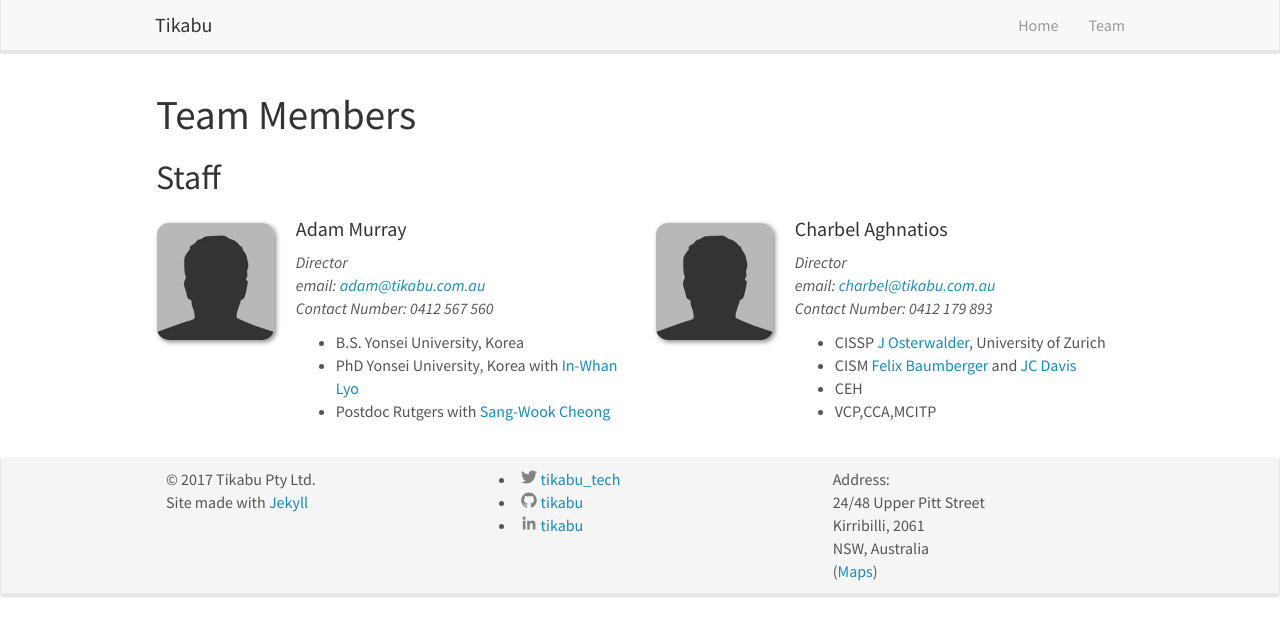
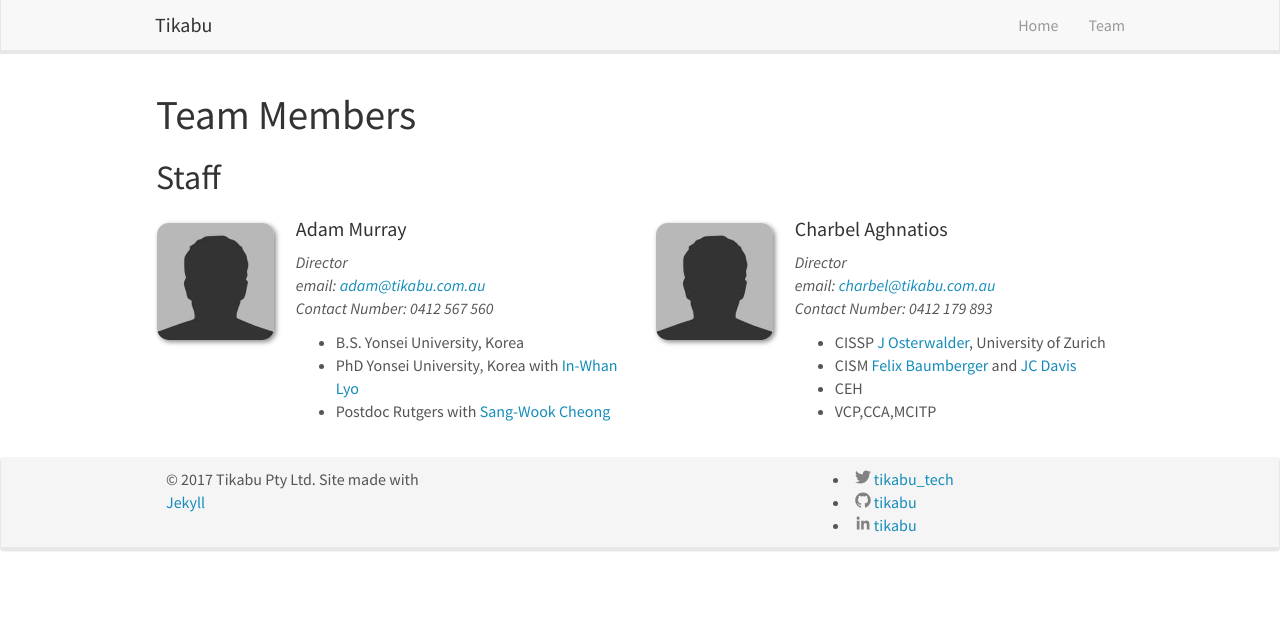
Before and after one commit to tikabu/tikabu_website, a Jekyll site: the page built from _pages/team.md, in a window 1280 px wide. Shown: the top 636 px of the page. Built offline with Jekyll 4.4.1, drawn with Linux system fonts in a browser that asks for light colours; nearby versions of some CDN libraries.

Commit message:
footer changes

```diff
--- a/CNAME
+++ b/CNAME
@@ -1 +1 @@
-www.allanlab.org
+tikabu.com.au
--- a/_includes/footer.html
+++ b/_includes/footer.html
@@ -4,14 +4,16 @@
 	  <div class="row">
 		<div class="col-sm-4">
 
-		  <p>&copy 2017 Tikabu Pty Ltd.<br> Site made with <a href="https://jekyllrb.com">Jekyll</a></p>
+		  <p>&copy 2017 Tikabu Pty Ltd. Site made with <a href="https://jekyllrb.com">Jekyll</a></p>
 
 
 
-		   <p>  </p><p>
+
 
 
 		</div>
+			 			<div class="col-sm-4">
+							 </div>
 			<div class="col-sm-4">
           <li>
             <a href="https://twitter.com/tikabu_tech"><span class="icon icon--twitter"><svg viewBox="0 0 16 16" width="16px" height="16px"><path fill="#828282" d="M15.969,3.058c-0.586,0.26-1.217,0.436-1.878,0.515c0.675-0.405,1.194-1.045,1.438-1.809c-0.632,0.375-1.332,0.647-2.076,0.793c-0.596-0.636-1.446-1.033-2.387-1.033c-1.806,0-3.27,1.464-3.27,3.27 c0,0.256,0.029,0.506,0.085,0.745C5.163,5.404,2.753,4.102,1.14,2.124C0.859,2.607,0.698,3.168,0.698,3.767 c0,1.134,0.577,2.135,1.455,2.722C1.616,6.472,1.112,6.325,0.671,6.08c0,0.014,0,0.027,0,0.041c0,1.584,1.127,2.906,2.623,3.206 C3.02,9.402,2.731,9.442,2.433,9.442c-0.211,0-0.416-0.021-0.615-0.059c0.416,1.299,1.624,2.245,3.055,2.271 c-1.119,0.877-2.529,1.4-4.061,1.4c-0.264,0-0.524-0.015-0.78-0.046c1.447,0.928,3.166,1.469,5.013,1.469 c6.015,0,9.304-4.983,9.304-9.304c0-0.142-0.003-0.283-0.009-0.423C14.976,4.29,15.531,3.714,15.969,3.058z"/></svg>
@@ -40,14 +42,6 @@
 					{% endif %}
 
 		</div>
-		<div class="col-sm-4">
-		  Address:<br />
-		  24/48 Upper Pitt Street<br />
-		  Kirribilli, 2061<br />
-		  NSW, Australia<br />
-
-            (<a href="https://goo.gl/maps/KmM7LeSrHSz">Maps</a>)
-		</div>
 	  </div>
 	</div>
   </div>
```
